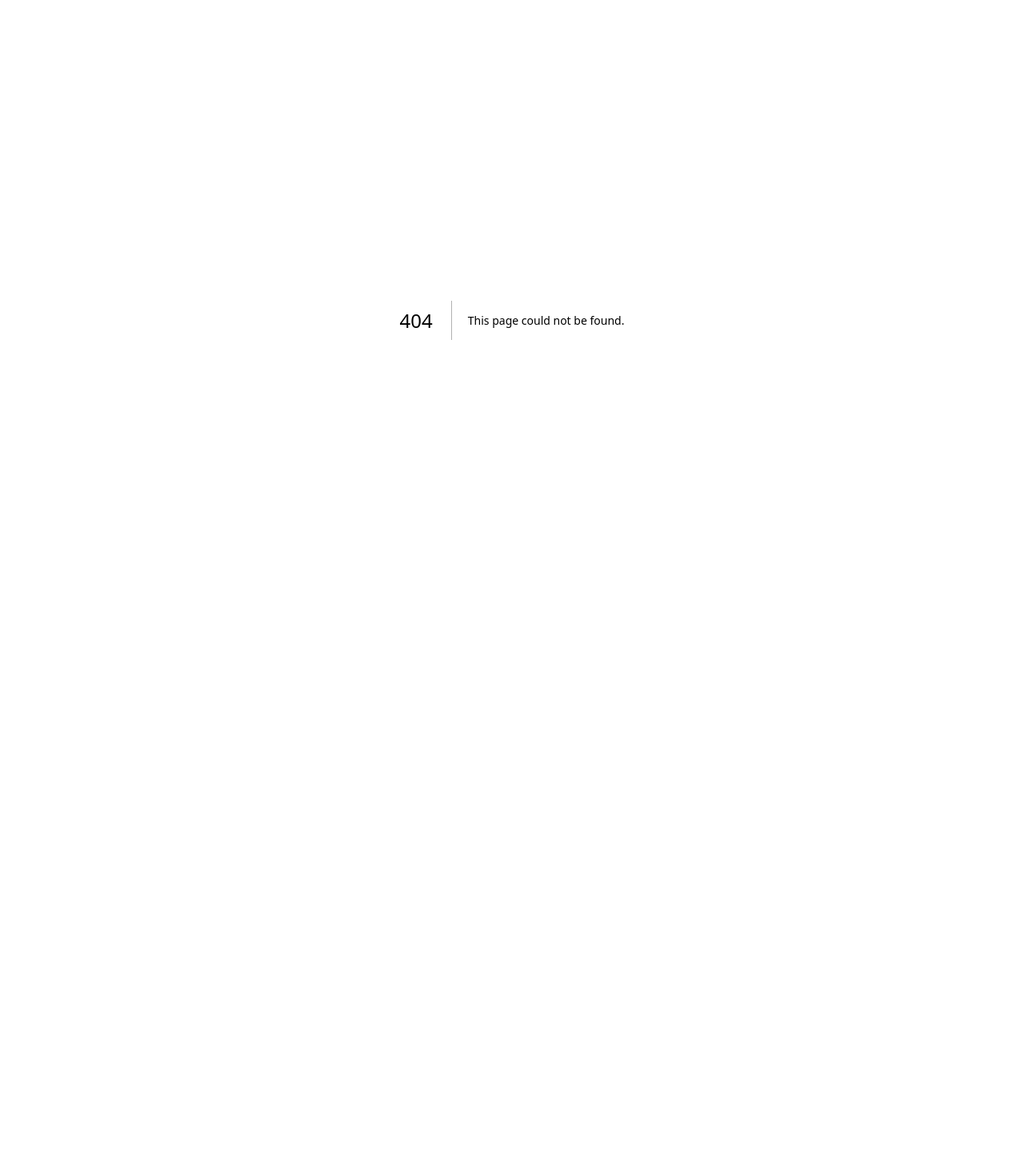
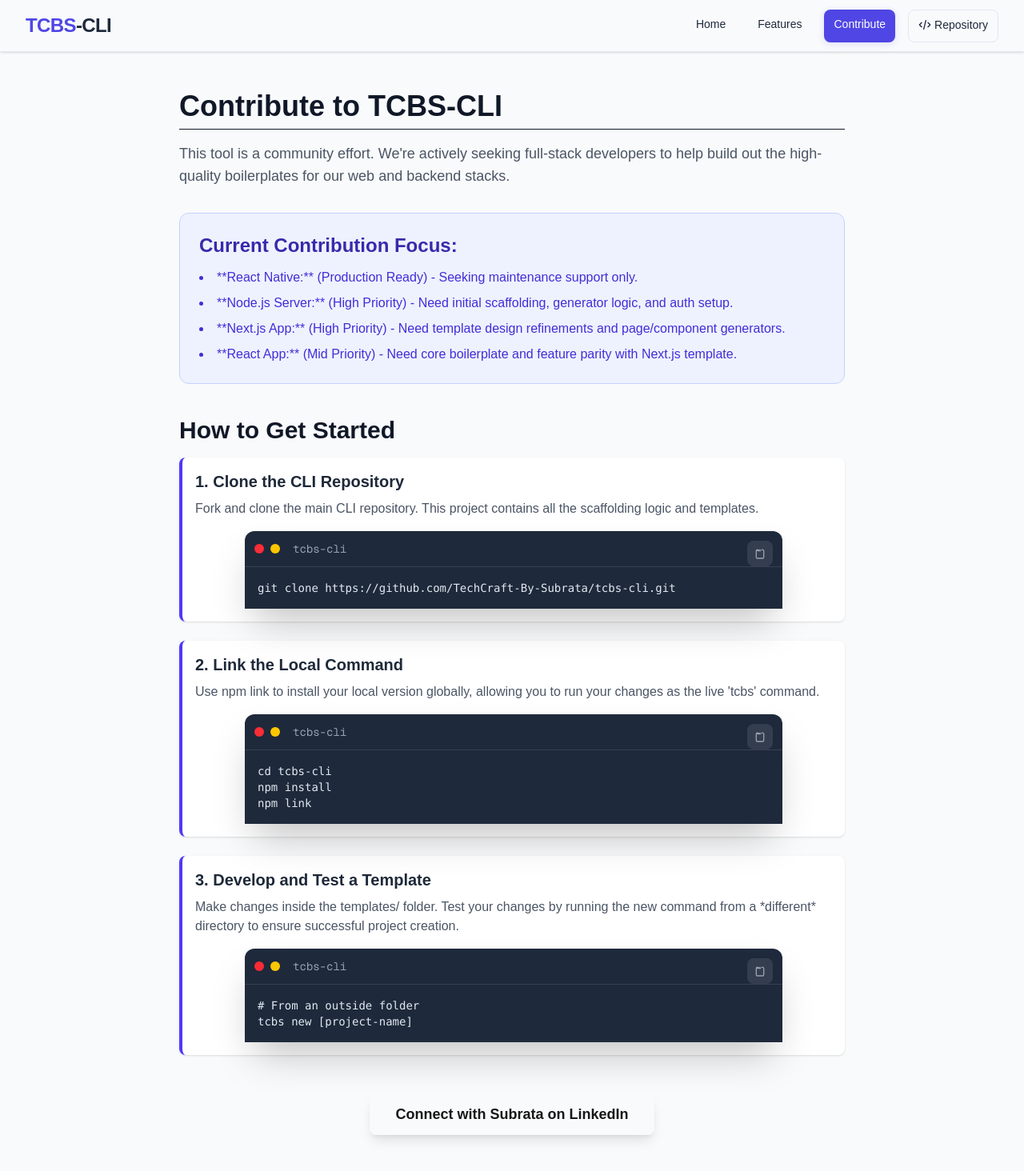
Before and after one commit to TechCraft-By-Subrata/tcbs-frontend, a Next.js app: page /contribute in a window 1280 px wide. Before the commit this address had no page. Shown: the top 1464 px of the page at 80% size. Before the commit the page ends 800 px from the top, so only its background shows below. Built offline with nearby package versions, Linux system fonts and the light colour scheme.

Commit message:
separate pages created

```diff
--- /dev/null
+++ b/src/app/contribute/page.tsx
@@ -0,0 +1,58 @@
+"use client";
+import React from "react";
+import StepCard from "../../components/StepCard";
+import Header from "../../components/Header";
+
+const ContributePage: React.FC = () => (
+  <>
+    <Header currentPage="contribute" setCurrentPage={() => {}} />
+    <main className="min-h-screen pt-12 pb-20 bg-gray-50">
+      <div className="max-w-4xl mx-auto px-4 sm:px-6 lg:px-8">
+        <h1 className="text-4xl font-extrabold text-gray-900 mb-4 border-b pb-2">Contribute to TCBS-CLI</h1>
+        <p className="text-lg text-gray-600 mb-8">
+          This tool is a community effort. We're actively seeking full-stack developers to help build out the high-quality boilerplates for our web and backend stacks.
+        </p>
+        <div className="bg-indigo-50 p-6 rounded-xl border border-indigo-200 mb-10">
+          <h2 className="text-2xl font-bold text-indigo-800 mb-3">Current Contribution Focus:</h2>
+          <ul className="list-disc list-inside space-y-2 text-indigo-700">
+            <li>**React Native:** (Production Ready) - Seeking maintenance support only.</li>
+            <li>**Node.js Server:** (High Priority) - Need initial scaffolding, generator logic, and auth setup.</li>
+            <li>**Next.js App:** (High Priority) - Need template design refinements and page/component generators.</li>
+            <li>**React App:** (Mid Priority) - Need core boilerplate and feature parity with Next.js template.</li>
+          </ul>
+        </div>
+        <h2 className="text-3xl font-bold text-gray-900 mt-10 mb-4">How to Get Started</h2>
+        <StepCard
+          step="1. Clone the CLI Repository"
+          description="Fork and clone the main CLI repository. This project contains all the scaffolding logic and templates."
+          code="git clone https://github.com/TechCraft-By-Subrata/tcbs-cli.git"
+          copyText="git clone https://github.com/TechCraft-By-Subrata/tcbs-cli.git"
+        />
+        <StepCard
+          step="2. Link the Local Command"
+          description="Use npm link to install your local version globally, allowing you to run your changes as the live 'tcbs' command."
+          code={`cd tcbs-cli\nnpm install\nnpm link`}
+          copyText="cd tcbs-cli && npm install && npm link"
+        />
+        <StepCard
+          step="3. Develop and Test a Template"
+          description="Make changes inside the templates/ folder. Test your changes by running the new command from a *different* directory to ensure successful project creation."
+          code={`# From an outside folder\ntcbs new [project-name]`}
+          copyText="tcbs new [project-name]"
+        />
+        <div className="mt-12 text-center">
+          <a
+            href="https://www.linkedin.com/in/subraatakumar/"
+            target="_blank"
+            rel="noopener noreferrer"
+            className="inline-block px-8 py-3 text-lg font-semibold hover:text-white bg-accent rounded-lg shadow-lg hover:bg-cyan-600 transition duration-300"
+          >
+            Connect with Subrata on LinkedIn
+          </a>
+        </div>
+      </div>
+    </main>
+  </>
+);
+
+export default ContributePage;
--- /dev/null
+++ b/src/app/features/page.tsx
@@ -0,0 +1,68 @@
+"use client";
+import React from "react";
+import CodeBlock from "../../components/CodeBlock";
+import FeatureDetail from "../../components/FeatureDetail";
+import Header from "../../components/Header";
+
+const FeaturesPage: React.FC = () => (
+  <>
+    <Header currentPage="features" setCurrentPage={() => {}} />
+    <main className="min-h-screen pt-12 pb-20 bg-white">
+      <div className="max-w-5xl mx-auto px-4 sm:px-6 lg:px-8">
+        <h1 className="text-4xl font-extrabold text-gray-900 mb-4 border-b pb-2">Project Features Overview</h1>
+        <p className="text-lg text-gray-600 mb-10">
+          Each boilerplate is designed by a full-stack expert to minimize initial friction and enforce scalable, maintainable patterns from day one.
+        </p>
+        <div className="space-y-12">
+          <FeatureDetail
+            title="React Native (Mobile) - Production Ready"
+            icon="📱"
+            stack={["React Native CLI", "TypeScript", "Zustand Store", "React Navigation", "i18n", "MMKV Storage"]}
+            description="The React Native boilerplate provides an exhaustive, production-ready architecture designed for scalability, performance, and deep native control (via CLI). It includes structured navigation, consistent theming, and internationalization out of the box."
+            example={
+              <CodeBlock copyText={""}>
+                {`src/
+├── assets/ (Fonts, Images)
+├── components/ (Reusable UI: Button, TextField, etc.)
+├── i18n/ (Locales, initI18next)
+├── navigation/ (Root, App, Stack Navigators)
+├── screens/ (Screen component + dedicated styles)
+├── storage/ (MMKV setup)
+├── store/ (Zustand useStore)
+└── theme/ (Colors, Metrics, ThemeProvider)`}
+              </CodeBlock>
+            }
+          />
+          <FeatureDetail
+            title="Node.js Server (Backend)"
+            icon="⚙️"
+            stack={["Express/NestJS", "TypeScript", "Prisma/TypeORM", "JWT Authentication", "Docker ready"]}
+            description="The backend boilerplate focuses on building clean, RESTful or GraphQL APIs. It integrates database connection, standard error handling middleware, and includes Docker setup for easy containerization."
+            example={
+              <CodeBlock copyText={""}>
+                {`// tcbs new server --ts
+// Terminal Prompt:
+? Select Database: [PostgreSQL, MongoDB]
+? Add Authentication: (Yes/No)`}
+              </CodeBlock>
+            }
+          />
+          <FeatureDetail
+            title="Next.js App (Full-Stack/Frontend)"
+            icon="🌐"
+            stack={["Next.js", "TypeScript", "Tailwind CSS", "Radix UI (Headless)", "ESLint/Prettier"]}
+            description="Professional, high-conversion web frontends. Styled with a custom Tailwind theme and organized for scalable routing and data fetching, ready for modern server-side rendering (SSR) or static site generation (SSG)."
+            example={
+              <CodeBlock copyText={""}>
+                {`// Example Next.js component generator
+plop component Button --with-test --with-stories`}
+              </CodeBlock>
+            }
+          />
+        </div>
+      </div>
+    </main>
+  </>
+);
+
+export default FeaturesPage;
--- a/src/app/page.tsx
+++ b/src/app/page.tsx
@@ -1,5 +1,6 @@
 "use client";
-import React, { useState } from "react";
+import React from "react";
+import { usePathname } from "next/navigation";
 import Header from "../components/Header";
 import Footer from "../components/Footer";
 import HomePage from "../pages/HomePage";
@@ -8,27 +9,20 @@ import ContributePage from "../pages/ContributePage";
 import FeatureDetail from "../pages/FeatureDetail";
 
 const App = () => {
-  const [currentPage, setCurrentPage] = useState("home");
-
-  const renderPage = () => {
-    switch (currentPage) {
-      case "home":
-        return <HomePage setCurrentPage={setCurrentPage} />;
-      case "features":
-        return <FeaturesPage />;
-      case "contribute":
-        return <ContributePage />;
-      case "feature-detail":
-        return <FeatureDetail />;
-      default:
-        return <HomePage setCurrentPage={setCurrentPage} />;
-    }
-  };
+  const pathname = usePathname();
+  let pageContent;
+  if (pathname === "/features") {
+    pageContent = <FeaturesPage />;
+  } else if (pathname === "/contribute") {
+    pageContent = <ContributePage />;
+  } else {
+    pageContent = <HomePage setCurrentPage={() => {}} />;
+  }
 
   return (
     <div className="min-h-screen bg-gray-50 font-sans antialiased">
-      <Header currentPage={currentPage} setCurrentPage={setCurrentPage} />
-      {renderPage()}
+      <Header currentPage={pathname.replace("/","") || "home"} setCurrentPage={() => {}} />
+      {pageContent}
       <Footer />
     </div>
   );
--- a/src/app/ui-home/page.tsx
+++ b/src/app/ui-home/page.tsx
@@ -20,6 +20,11 @@ const UiHomeMain: React.FC = () => (
             2. How to use TcbsButton
           </Link>
         </li>
+        <li>
+          <Link href="/" className="block px-6 py-4 rounded-lg border border-gray-200 bg-gray-50 text-gray-700 font-semibold text-lg hover:bg-gray-100 transition">
+            ← Go to Website Home
+          </Link>
+        </li>
       </ul>
     </div>
   </main>
--- a/src/components/Header.tsx
+++ b/src/components/Header.tsx
@@ -1,8 +1,9 @@
 "use client";
 import React from "react";
+import Link from "next/link";
 import { colors } from "../styles/colors";
 
-export interface HeaderProps {
+interface HeaderProps {
   currentPage: string;
   setCurrentPage: (page: string) => void;
 }
@@ -14,22 +15,22 @@ interface NavLinkProps {
 
 const Header: React.FC<HeaderProps> = ({ currentPage, setCurrentPage }) => {
   const navItems = [
-    { name: "Home", path: "home" },
-    { name: "Features", path: "features" },
-    { name: "Contribute", path: "contribute" },
+    { name: "Home", path: "/" },
+    { name: "Features", path: "/features" },
+    { name: "Contribute", path: "/contribute" },
   ];
 
   const NavLink: React.FC<NavLinkProps> = ({ name, path }) => (
-    <button
-      onClick={() => setCurrentPage(path)}
-      style={currentPage === path
+    <Link
+      href={path}
+      style={currentPage === path.replace("/", "")
         ? { background: colors.primary, color: "#fff", boxShadow: "0 2px 8px rgba(79,70,229,0.15)" }
         : { color: colors.text, background: colors.background }
       }
-      className={`px-3 py-2 rounded-lg text-sm font-medium transition duration-150 ease-in-out ${currentPage === path ? "hover:bg-indigo-700" : "hover:text-indigo-600 hover:bg-gray-100"}`}
+      className={`px-3 py-2 rounded-lg text-sm font-medium transition duration-150 ease-in-out ${currentPage === path.replace("/", "") ? "hover:bg-indigo-700" : "hover:text-indigo-600 hover:bg-gray-100"}`}
     >
       {name}
-    </button>
+    </Link>
   );
 
   return (
```
